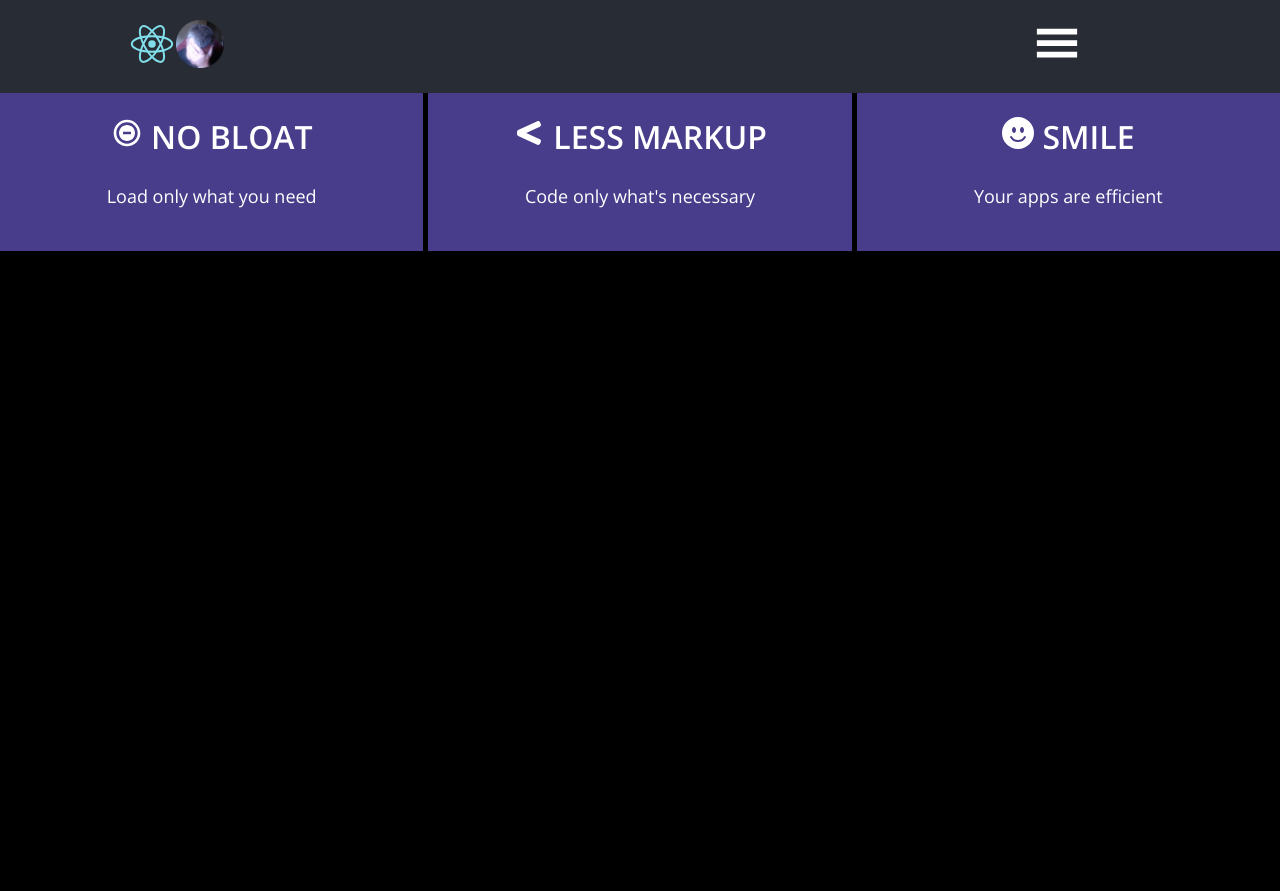
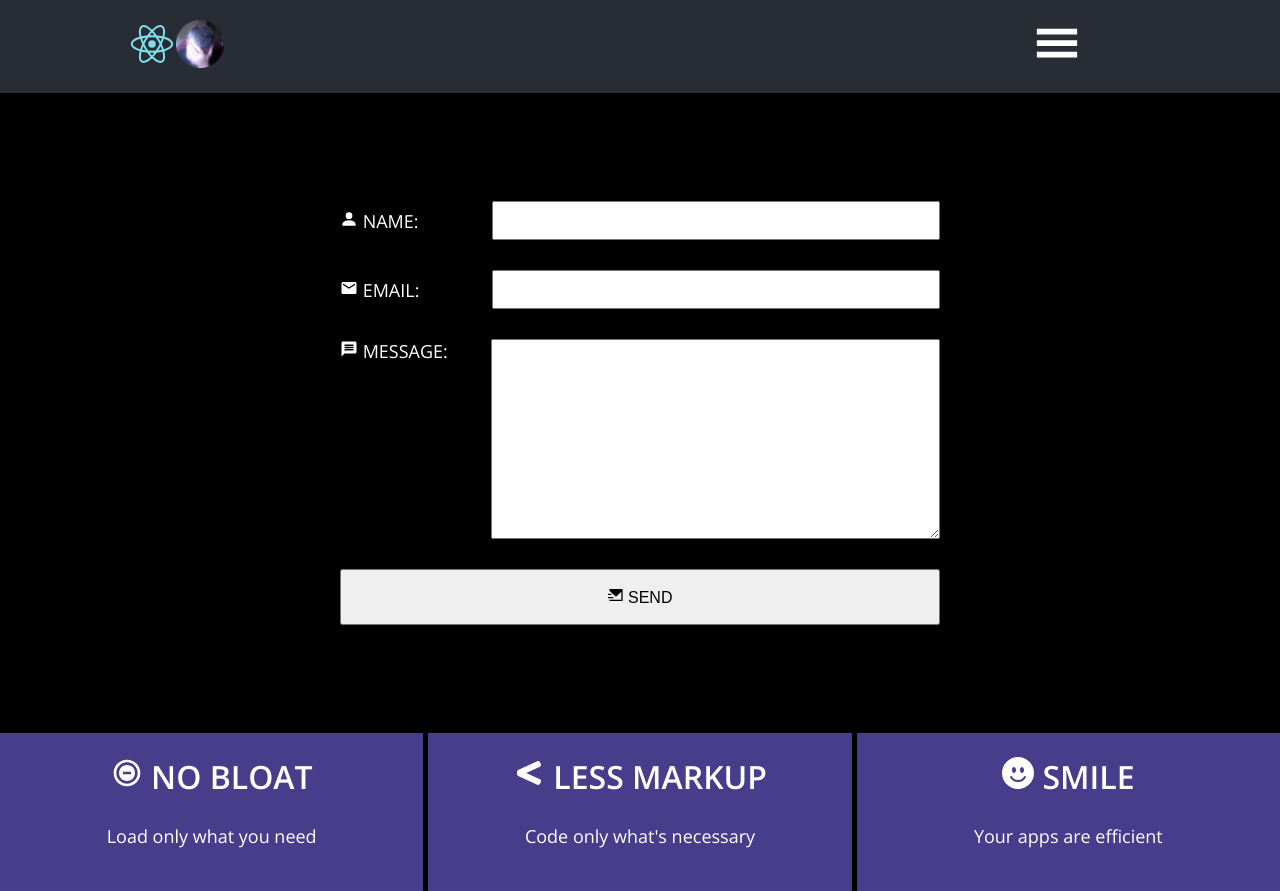
Before and after one commit to ChrisHPZ/template-one, a React (Create React App) app: page /contact in a window 1280 px wide. Before the commit the page ends 800 px from the top, so only its background shows below. Built offline with nearby package versions, Linux system fonts and the light colour scheme.

Commit message:
commit contact form

```diff
--- a/package.json
+++ b/package.json
@@ -3,9 +3,14 @@
   "version": "0.1.0",
   "private": true,
   "dependencies": {
+    "@emailjs/browser": "^3.3.1",
     "@testing-library/jest-dom": "^5.16.1",
     "@testing-library/react": "^12.1.2",
     "@testing-library/user-event": "^13.5.0",
+    "cors": "^2.8.5",
+    "emailjs": "^3.7.0",
+    "express": "^4.17.2",
+    "nodemailer": "^6.7.2",
     "react": "^17.0.2",
     "react-burger-menu": "^3.0.6",
     "react-dom": "^17.0.2",
--- a/src/App.css
+++ b/src/App.css
@@ -123,6 +123,45 @@ p {
   float: right;
   margin-right: 72px;
 }
+.contact-form {
+  display: flex;
+  flex-direction: column;
+  justify-content: center;
+  align-items: center;
+  gap: 30px;
+  min-height: 80vh;
+  width: 600px;
+  margin: auto;
+}
+.contact-form .form-section {
+  display: flex;
+  flex-direction: row;
+  align-items: center;
+  gap: 20px;
+  width: 100%;
+}
+.contact-form .form-section label {
+  color: white;
+  flex: 0 30%;
+  text-transform: uppercase;
+}
+.contact-form .form-section input {
+  padding: 10px;
+  width: 100%;
+}
+.contact-form .form-section textarea {
+  width: 100%;
+  min-height: 200px;
+  padding: 20px;
+}
+.form-submit {
+  width: 100%;
+  padding: 16px;
+  font-size: 16px;
+}
+.contact-form .form-section.message {
+  align-items: flex-start;
+}
 @media screen and (max-width: 768px) {
   .inner-content {
     display: flex;
--- a/src/App.js
+++ b/src/App.js
@@ -2,6 +2,7 @@ import Header from './components/Header';
 import Home from './components/Home';
 import About from './components/About';
 import CTA from './components/CTA';
+import Contact from './components/Contact';
 import './App.css';
 import { BrowserRouter as Router, Route, Switch } from 'react-router-dom';
 
@@ -18,6 +19,9 @@ function App() {
 					<Route exact path="/about">
 						<About />
 					</Route>
+					<Route exact path="/contact">
+						<Contact />
+					</Route>
 				</Switch>
 			</div>
 			<CTA />
--- /dev/null
+++ b/src/components/Contact.js
@@ -0,0 +1,40 @@
+import { useRef } from "react";
+import emailjs from '@emailjs/browser';
+import { BsFillPersonFill } from "react-icons/bs";
+import { MdEmail, MdMessage } from "react-icons/md";
+import { RiMailSendFill } from "react-icons/ri";
+const Contact = () => {
+    const form = useRef();
+    function sendEmail(e) {
+        e.preventDefault();
+        emailjs.sendForm(
+            'service_pakkssw',
+            'template_bu3qyz9',
+            form.current,
+            'user_6975zIumYLHHRyXTghb2W'
+            ).then(res => {
+                console.log(res)
+            }).catch(err => {
+                console.log(err)
+            });
+    }
+    return (
+        <form className="contact-form" ref={form} onSubmit={sendEmail}>
+            <div className="form-section">
+                <label htmlFor="name"><BsFillPersonFill /> Name:</label>
+                <input type="text" id="name" name="name" required />
+            </div>
+            <div className="form-section">
+                <label htmlFor="email"><MdEmail /> Email:</label>
+                <input type="email" id="email" name="email" required />
+            </div>
+            <div className="form-section message">
+                <label htmlFor="message"><MdMessage /> Message:</label>
+                <textarea id="message" name="message" required />
+            </div>
+            <button type="submit" className="form-submit"><RiMailSendFill /> SEND</button>
+        </form>
+     );
+}
+
+export default Contact;
--- a/src/components/Header.js
+++ b/src/components/Header.js
@@ -3,13 +3,14 @@ import { Link } from 'react-router-dom';
 import { HiHome, HiInformationCircle } from "react-icons/hi";
 import { RiReactjsFill } from "react-icons/ri";
 import { GiHamburgerMenu } from "react-icons/gi";
+import { MdEmail } from "react-icons/md";
 import Headpalm  from "../img/headpalm.png";
 
 const Header = () => {
 	const navRef = useRef(null);
 	const onToggleClick = (e) => {
 		navRef.current.classList.toggle("show");
-	  };
+	};
 	return (
 		<div className="header-container">
 			<div className="header-grid">
@@ -20,8 +21,9 @@ const Header = () => {
 				<div className="header-grid-child">
 					<GiHamburgerMenu className="mobile-menu-trigger" onClick={onToggleClick} />
 					<ul ref={navRef}>
-						<li><Link to="/"><HiHome /> Home</Link></li>
-						<li><Link to="/about"><HiInformationCircle /> About</Link></li>
+						<li><Link to="/" onClick={onToggleClick}><HiHome /> Home</Link></li>
+						<li><Link to="/about" onClick={onToggleClick}><HiInformationCircle /> About</Link></li>
+						<li><Link to="/contact" onClick={onToggleClick}><MdEmail /> Contact</Link></li>
 					</ul>
 				</div>
 			</div>
```
Also changed, not shown: 1 other file (tests, documents, lock files or other folders).
